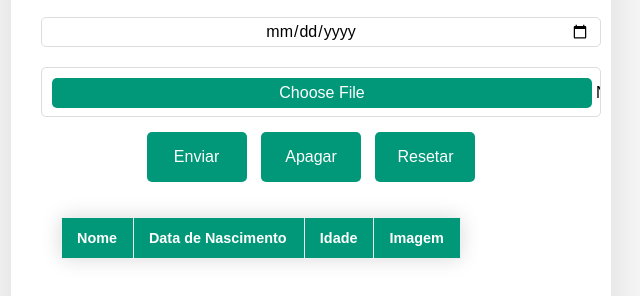
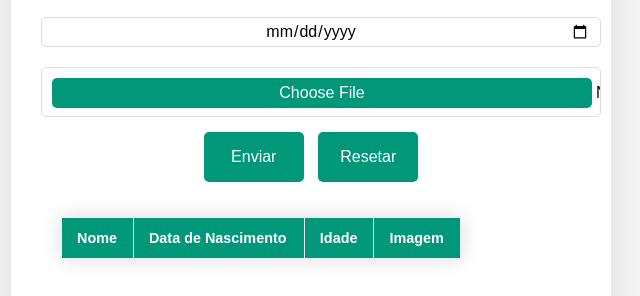
Before and after one commit to clukeni10/My-First-App, a plain HTML site: page index.html in a window 1280 px wide. Shown: the part 260-556 px from the top of the page, without its empty margins (329-969 px from the left). Drawn offline with Linux system fonts and the light colour scheme.

Commit message:
Retirei o botão apagar do index.html

```diff
--- a/index.html
+++ b/index.html
@@ -16,7 +16,6 @@
             <input type="file" id="upload" accept="image/*"><br>
 
             <button id="save">Enviar</button>
-            <button>Apagar</button>
             <button id="reset">Resetar</button>
 
 
```
